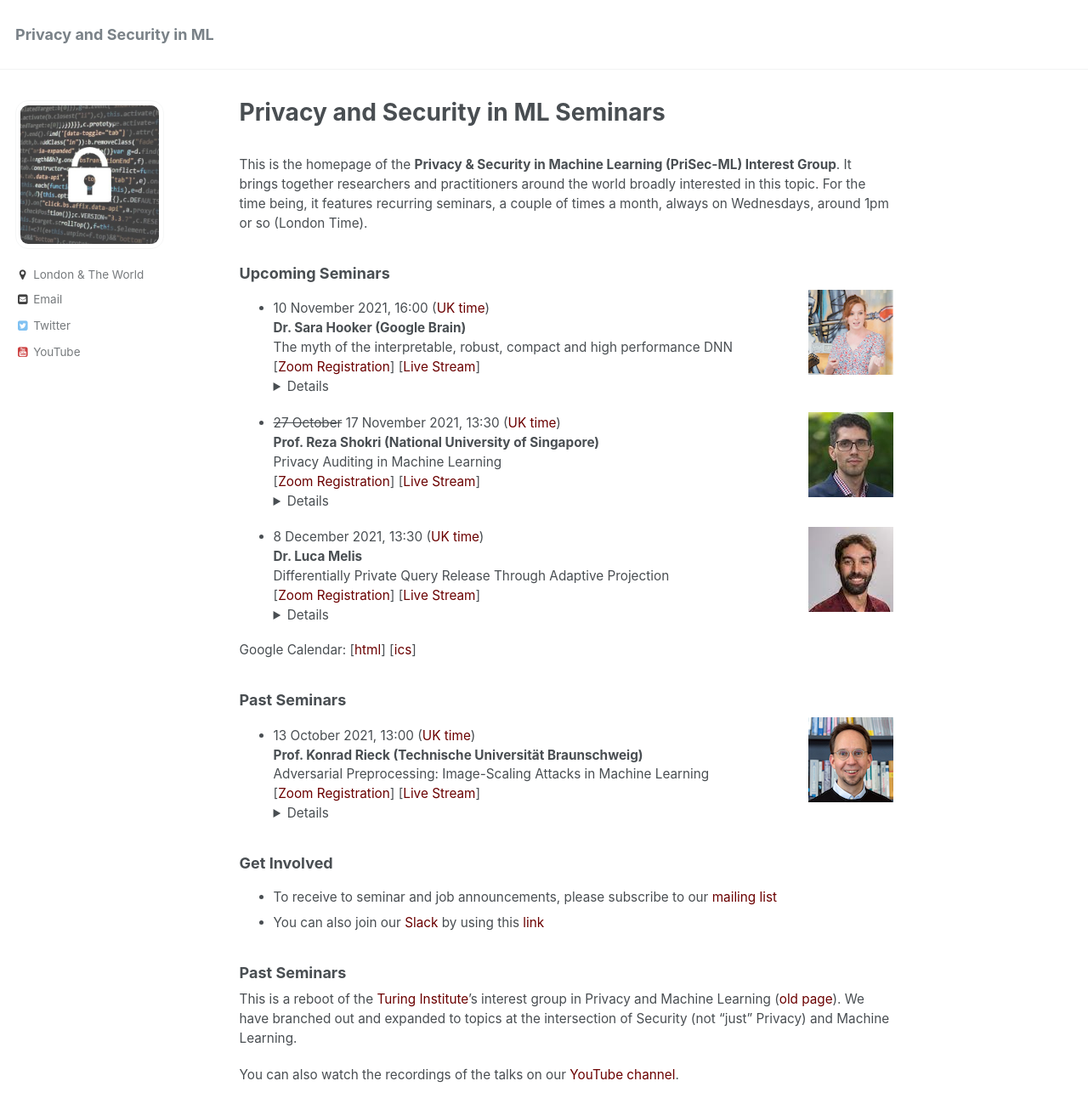
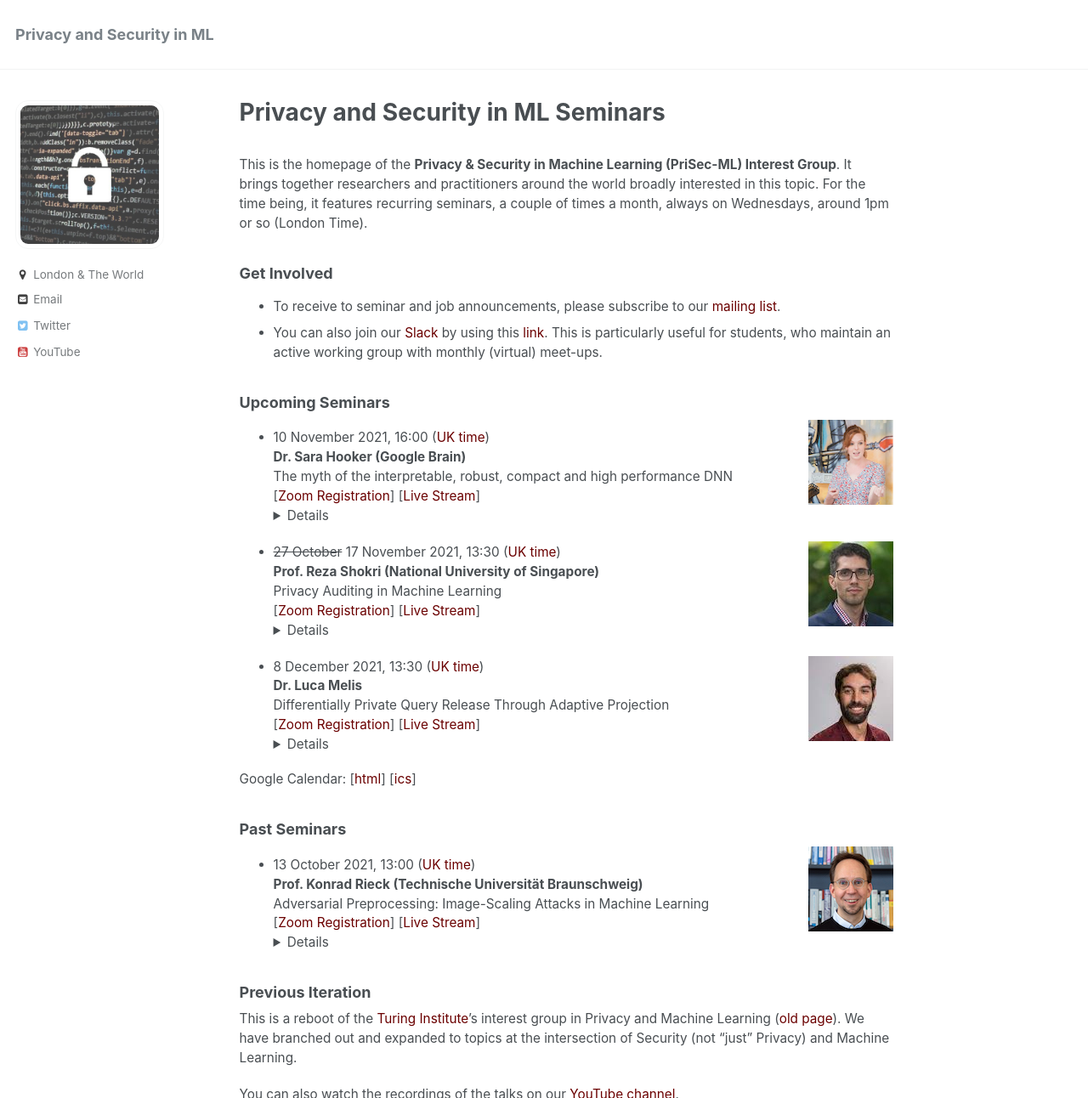
Before and after one commit to prisec-ml/prisec-ml.github.io, a Jekyll site: the page built from _pages/about.md, in a window 1280 px wide and 1400 px high, cut to the strip 0-1292 px from the top of the window. Shown: the whole strip at 85% size. Built offline with Jekyll 4.4.1, drawn with Linux system fonts in a browser that asks for light colours.

Commit message:
slack etc

```diff
--- a/_pages/about.md
+++ b/_pages/about.md
@@ -6,6 +6,11 @@ title: Privacy and Security in ML Seminars
 ---
 
 <br>This is the homepage of the **Privacy & Security in Machine Learning (PriSec-ML) Interest Group**. It brings together researchers and practitioners around the world broadly interested in this topic. For the time being, it features recurring seminars, a couple of times a month, always on Wednesdays, around 1pm or so (London Time).
+
+### Get Involved
+- To receive to seminar and job announcements, please subscribe to our [mailing list](https://www.jiscmail.ac.uk/cgi-bin/webadmin?SUBED1=PRISEC-ML&A=1).
+- You can also join our [Slack](https://prisec-ml.slack.com) by using this [link](https://join.slack.com/t/prisec-ml/shared_invite/zt-y02o7shc-Ef~5IRsEyNwCzvZkfjy7lg). This is particularly useful for students, who maintain an active working group with monthly (virtual) meet-ups.
+
 
 ### Upcoming Seminars
 
@@ -40,12 +45,8 @@
 Adversarial Preprocessing: Image-Scaling Attacks in Machine Learning
 [[Zoom Registration](https://ucl.zoom.us/meeting/register/tJEoc-itqzwoE9wIgC6gpR5WAMIWlt0dgFeB)] [[Live Stream](https://youtu.be/kCKayHjZd3E)]<details><br>**Abstract:**<br>The remarkable advances of machine learning are overshadowed by attacks that thwart its proper operation. While previous work has mainly focused on attacking learning algorithms directly, another weak spot in intelligent systems has been overlooked: preprocessing. As an example of this threat, I present a recent class of attacks against image scaling. These attacks are agnostic to learning algorithms and affect the preprocessing of all vision systems that use vulnerable implementations, including versions of TensorFlow, OpenCV, and Pillow. Based on a root-cause analysis of the vulnerabilities, I introduce novel defenses that effectively block image-scaling attacks in practice and can be easily added to existing systems.<br><br>**Bio:**<br>[https://www.tu-braunschweig.de/en/sec/team/rieck](https://www.tu-braunschweig.de/en/sec/team/rieck)<br></details>
 
-### Get Involved
-- To receive to seminar and job announcements, please subscribe to our [mailing list](https://www.jiscmail.ac.uk/cgi-bin/webadmin?SUBED1=PRISEC-ML&A=1)
-- You can also join our [Slack](https://prisec-ml.slack.com) by using this [link](https://join.slack.com/t/prisec-ml/shared_invite/zt-y02o7shc-Ef~5IRsEyNwCzvZkfjy7lg)
 
-
-### Past Seminars
+### Previous Iteration
 This is a reboot of the [Turing Institute](https://www.turing.ac.uk)'s interest group in Privacy and Machine Learning ([old page](https://www.turing.ac.uk/research/interest-groups/privacy-preserving-data-analysis)). We have branched out and expanded to topics at the intersection of Security (not "just" Privacy) and Machine Learning.
 
 You can also watch the recordings of the talks on our [YouTube channel](http://youtube.com/c/PrivacyandMachineLearningInterestGroup).
```
